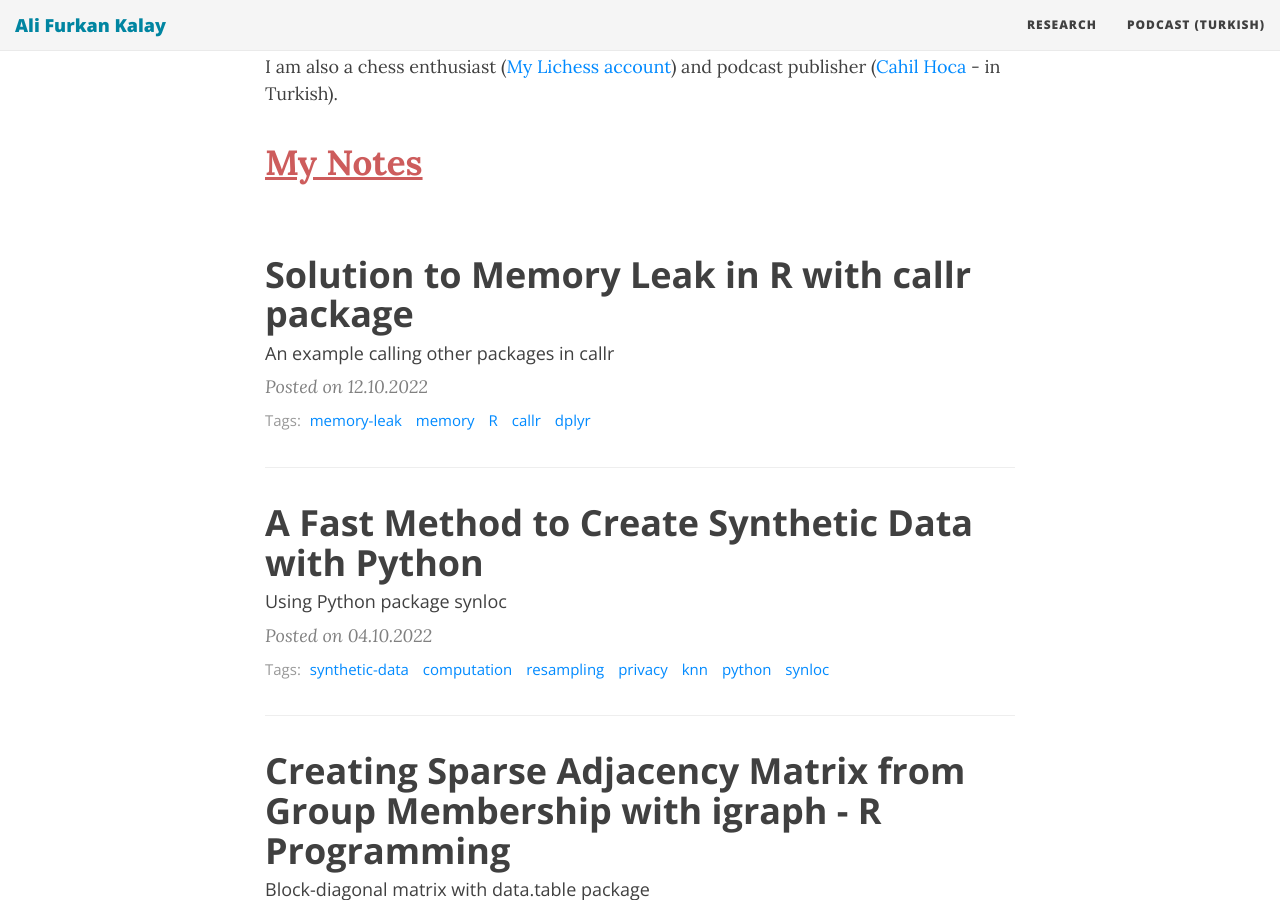
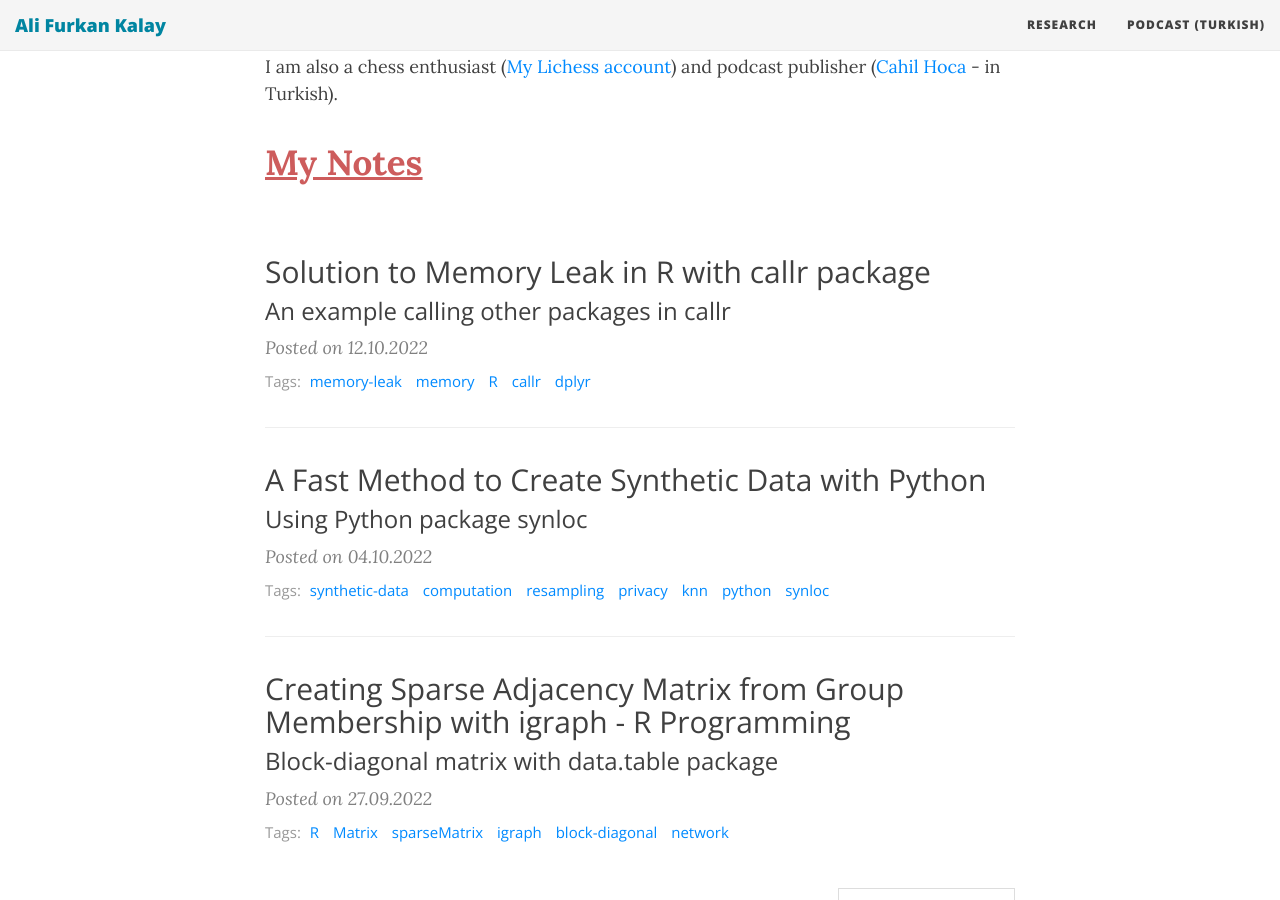
Before and after one commit to alfurka/alfurka.github.io, a Jekyll site: the page built from index.html, in a window 1280 px wide and 900 px high, scrolled down 363 px. Built offline with Jekyll 4.4.1, drawn with Linux system fonts in a browser that asks for light colours; nearby versions of some CDN libraries; the list of posts is cut into pages by our own code.

Commit message:
Update index.html

```diff
--- a/index.html
+++ b/index.html
@@ -13,10 +13,10 @@ use-site-title: true
   {% for post in paginator.posts %}
   <article class="post-preview">
     <a href="{{ post.url | prepend: site.baseurl }}">
-	  <h3 class="post-title">{{ post.title }}</h2>
+	  <h2 class="post-subtitle">{{ post.title }}</h2><!-- changed the class: class="post-title" -->
 
 	  {% if post.subtitle %}
-	  <h4 class="post-subtitle">
+	  <h3 class="post-subtitle">
 	    {{ post.subtitle }}
 	  </h3>
 	  {% endif %}
```
